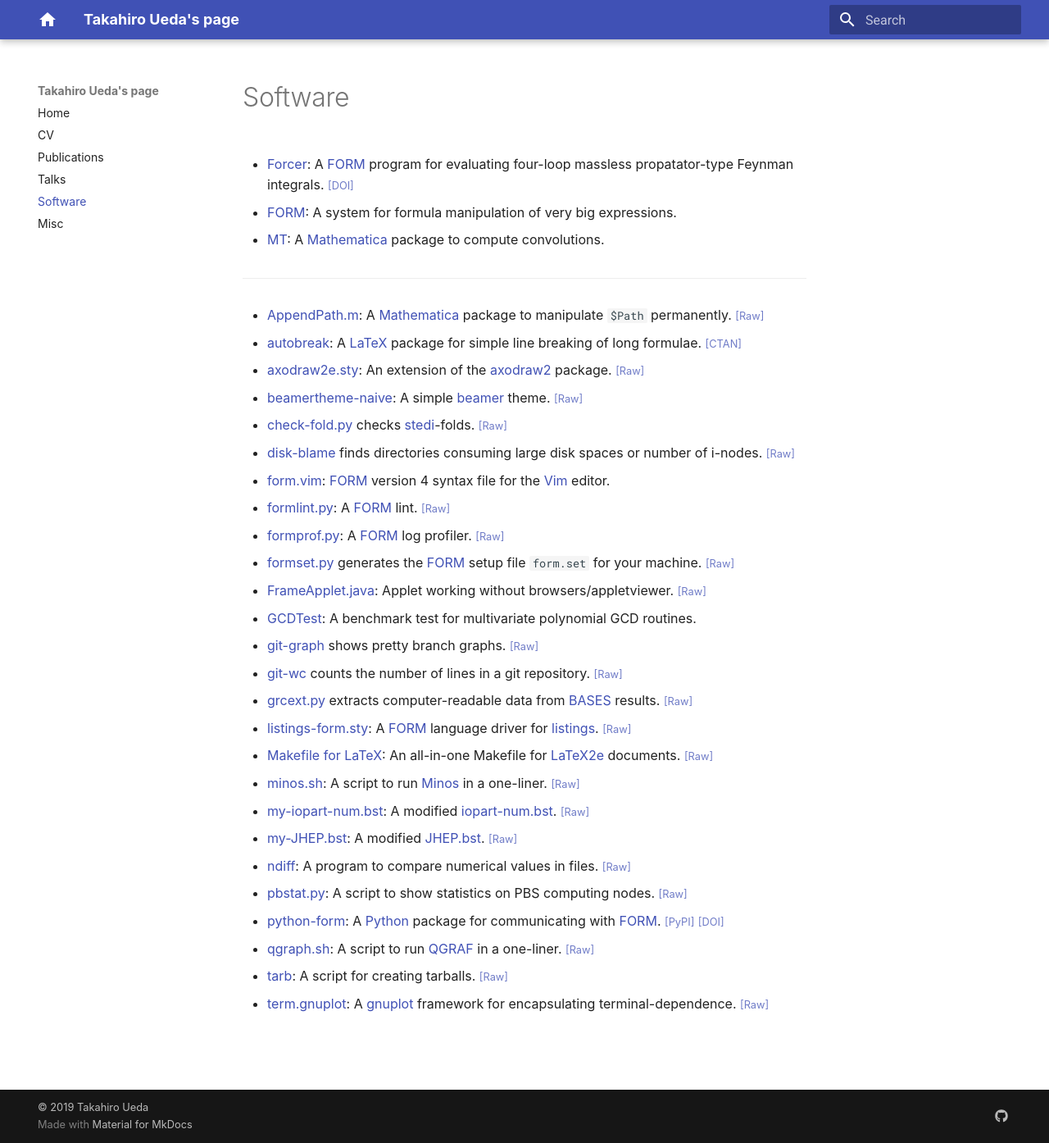
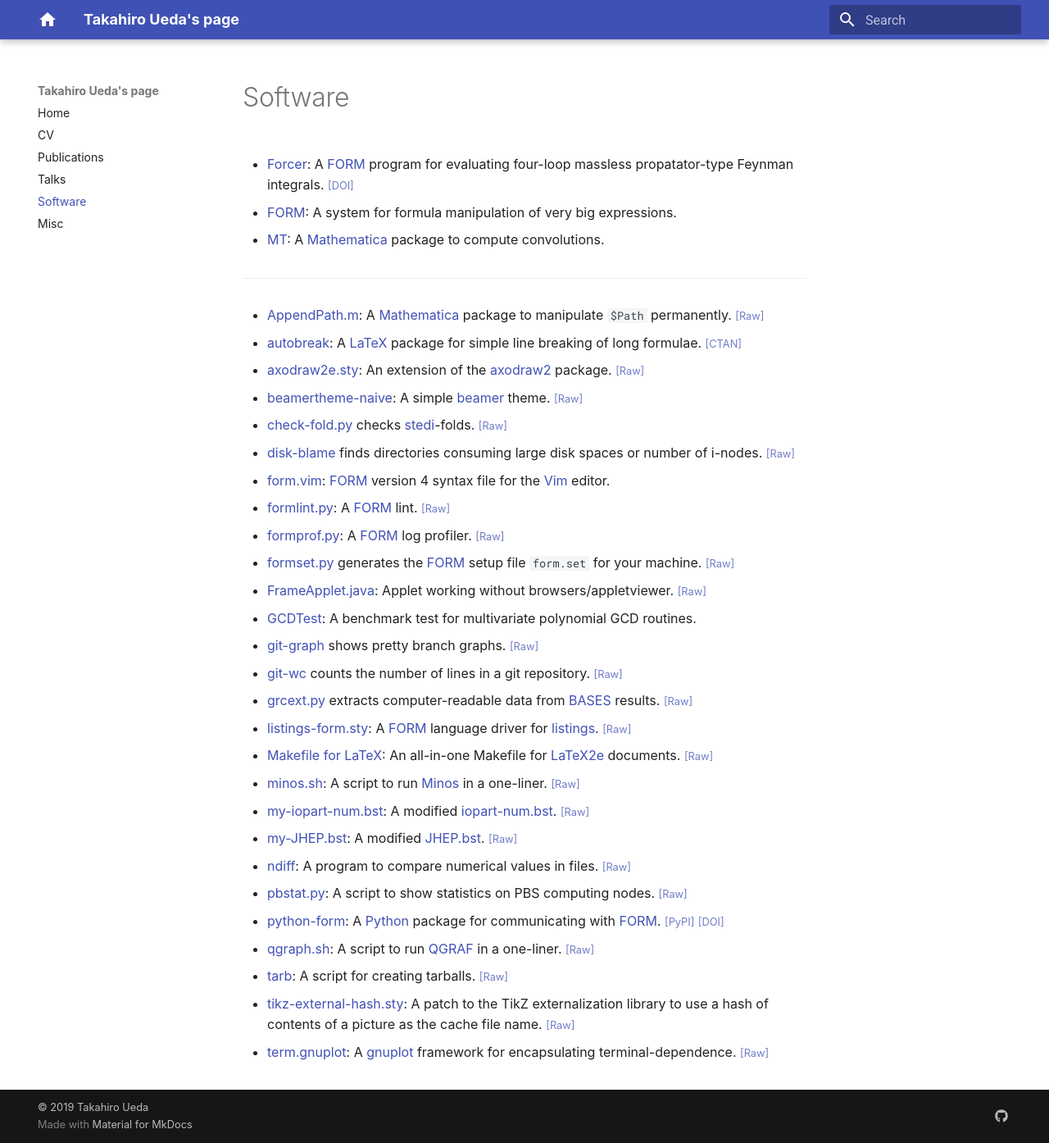
Before and after one commit to tueda/tueda.github.io, an MkDocs documentation site: the page built from docs/software.md, in a window 1280 px wide and 1394 px high. Shown: the whole window at 82% size. Built offline with MkDocs 1.6.1 and Material for MkDocs 9.7.7, drawn with Linux system fonts in a browser that asks for light colours; nearby versions of some CDN libraries.

Commit message:
Link to a LaTeX style file in the software page

```diff
--- a/docs/software.md
+++ b/docs/software.md
@@ -122,6 +122,10 @@
   A script for creating tarballs.
   <small>[[Raw]](https://gist.githubusercontent.com/tueda/7777291/raw/tarb)</small>
 
+- [tikz-external-hash.sty](https://gist.github.com/tueda/c9a9c073c5f656e7ce870faf2e836be8):
+  A patch to the TikZ externalization library to use a hash of contents of a picture as the cache file name.
+  <small>[[Raw]](https://gist.githubusercontent.com/tueda/c9a9c073c5f656e7ce870faf2e836be8/raw/tikz-external-hash.sty)</small>
+
 - [term.gnuplot](https://gist.github.com/tueda/9233f5d50c1479fe68aaa546aff97a0c):
   A [gnuplot](http://www.gnuplot.info/) framework for encapsulating terminal-dependence.
   <small>[[Raw]](https://gist.githubusercontent.com/tueda/9233f5d50c1479fe68aaa546aff97a0c/raw/term.gnuplot)</small>
```
